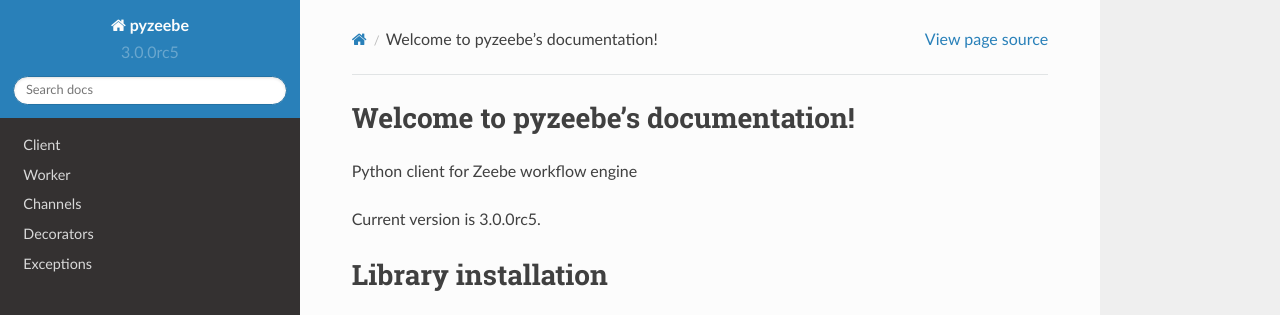
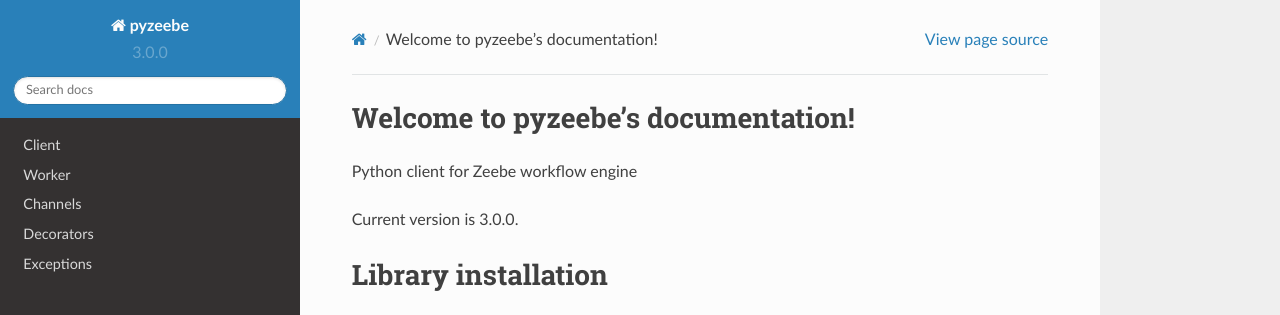
Before and after one commit to camunda-community-hub/pyzeebe, a Sphinx documentation site: the page built from docs/index.rst, in a window 1280 px wide and 900 px high. Shown: the top 315 px of the window. Built offline with Sphinx 7.4.7 and the Read the Docs theme 2.0.0, drawn with Linux system fonts in a browser that asks for light colours.

Commit message:
Bump version: 3.0.0rc5 → 3.0.0

```diff
--- a/docs/conf.py
+++ b/docs/conf.py
@@ -26,7 +26,7 @@
 author = 'Jonatan Martens'
 
 # The full version, including alpha/beta/rc tags
-release = '3.0.0rc5'
+release = '3.0.0'
 
 # -- General configuration ---------------------------------------------------
 
@@ -60,6 +60,6 @@
 # so a file named "default.css" will overwrite the builtin "default.css".
 html_static_path = ['_static']
 
-version = "3.0.0rc5"
+version = "3.0.0"
 
 master_doc = 'index'
--- a/pyzeebe/__init__.py
+++ b/pyzeebe/__init__.py
@@ -1,4 +1,4 @@
-__version__ = "3.0.0rc5"
+__version__ = "3.0.0"
 
 from pyzeebe import errors
 from pyzeebe.channel import *
--- a/setup.py
+++ b/setup.py
@@ -5,7 +5,7 @@
 
 setuptools.setup(
     name="pyzeebe",
-    version="3.0.0rc5",
+    version="3.0.0",
     author="Jonatan Martens",
     author_email="jonatanmartenstav@gmail.com",
     description="Zeebe client api",
```
Also changed, not shown: .bumpversion.cfg.
